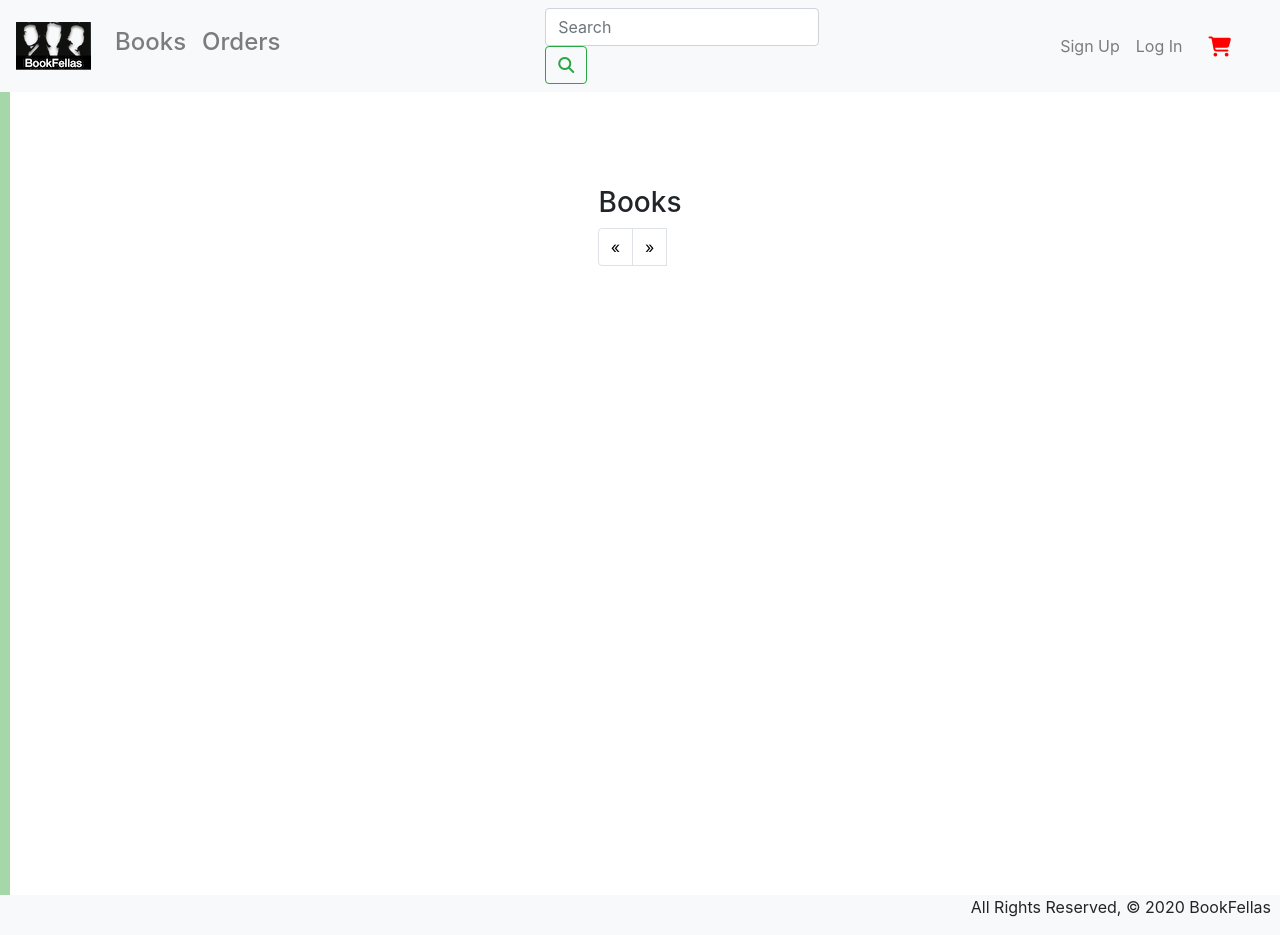
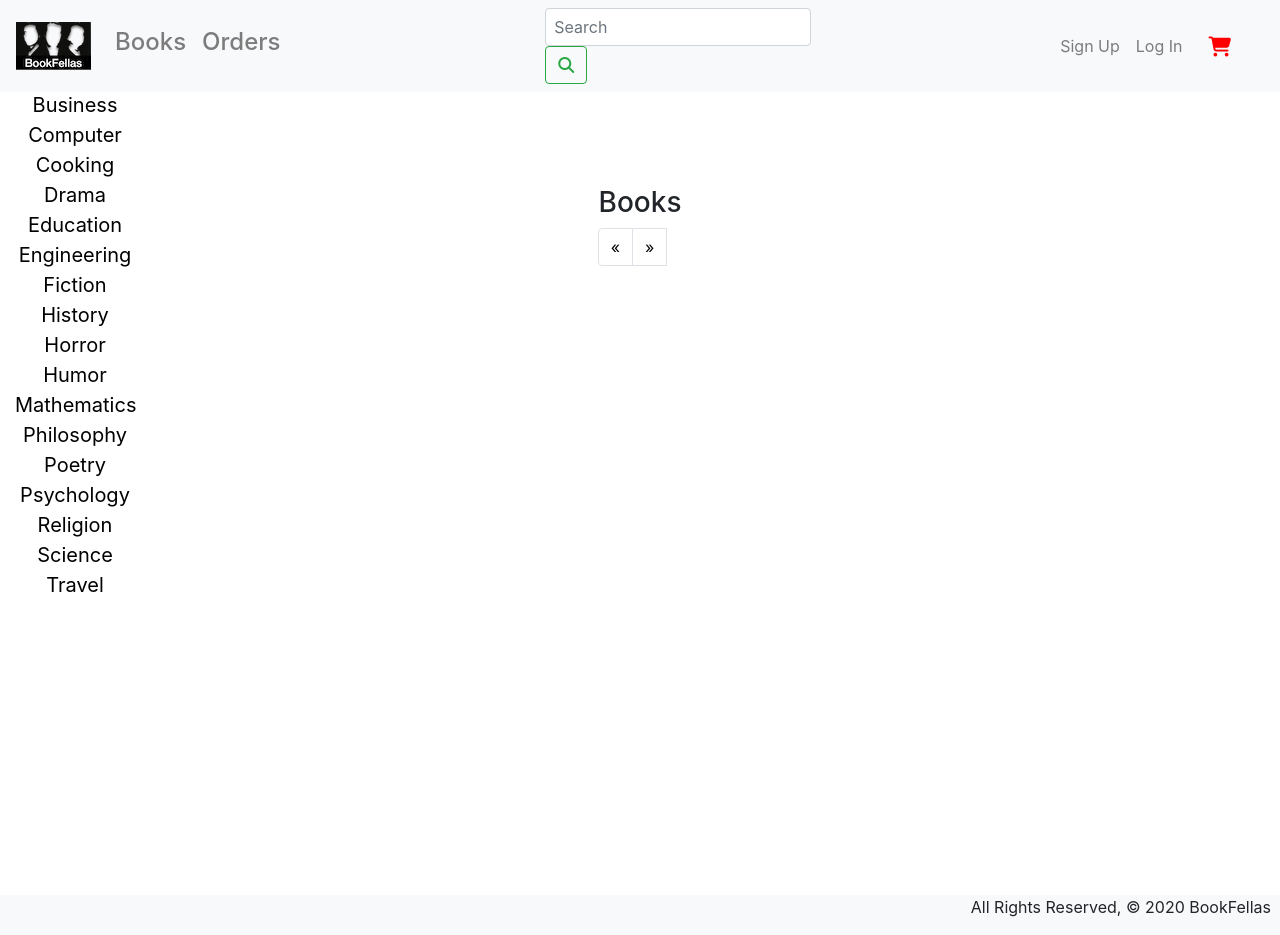
Before and after one commit to BookFellas/book-fellas, a Django app: page /books/ in a window 1280 px wide. Run offline with Django 3.2, Linux system fonts and the light colour scheme; data that the repository does not hold is empty; parts of the project's set-up code (start-up, migrations or seed data) failed here and were passed over; some libraries are stand-ins or nearby versions.

Commit message:
fix some templates

```diff
--- a/main_app/static/css/style.css
+++ b/main_app/static/css/style.css
@@ -43,7 +43,7 @@ ul {
 
 .card {
     border: none;
-    max-width: 600px;
+    max-width: 50vw;
     margin-top: 50px;
 }
 
@@ -175,8 +175,8 @@ h1 {
 
 #mySidenav p {
     position: fixed;
-    left: -140px;
     transition: 0.3s;
+    left: 0;
     padding: 15px;
     width: 150px;
     height: 100vh;
@@ -187,20 +187,20 @@ h1 {
 }
 
 #mySidenav a {
-    color: rgb(0, 83, 7);
+
 }
 
 #mySidenav a:hover {
-    color: rgb(0, 192, 48);
+    color: #224455;
 }
 
 #mySidenav p:hover {
-    left: 0;
+
 }
 
 #about {
     top: 75px;
-    background-color: rgba(76, 175, 79, 0.493);
+    background-color: rgba(0,0,0,0);
     margin: auto;
 }
 
@@ -218,3 +218,6 @@ input.inside-btn {
     background-color: rgba(0,0,0,0);
     border: none;
 }
+.form-control {
+    width: 100%;
+}
--- a/main_app/templates/base.html
+++ b/main_app/templates/base.html
@@ -27,7 +27,7 @@
             <li class="navbar-nav"><a class="nav-link" href="{% url 'index' %}"><h4>Books</h4></a></li>
             <li class="navbar-nav"><a class="nav-link" href="{% url 'orders_index' %}"><h4>Orders</h4></a></li>
             <form class="form-inline my-2 my-lg-0" action="/search/?q=" method="GET">
-                <input class="form-control mr-sm-2" type="text" name="q" placeholder="Search" aria-label="Search" required>
+                <input class="form-control d-flex p-2" type="text" name="q" placeholder="Search" aria-label="Search" required>
                 <button class="btn btn-outline-success my-2 my-sm-0" type="submit"><i class="fas fa-search"></i></button>
             </form>
             <ul class="navbar-nav">
@@ -58,9 +58,10 @@
     <div class="alert alert-success alert-dismissible fade show" role="alert">
         This is a success alert—check it out!
     </div>
-    <main class="container">
+    <div class="container">
         {% if sidebar %}
             <div id="mySidenav" class="sidenav">
+
                 <p id="about">
                     <a href="{% url 'search' %}?q=Business">Business</a><br>
                     <a href="{% url 'search' %}?q=Computer">Computer</a><br>
@@ -84,7 +85,7 @@
         {% endif %}
         {% block content %}
         {% endblock %}
-    </main>
+    </div>
     <footer class="footer bg-light">
         <div class="text-right">All Rights Reserved, &copy; 2020 BookFellas &nbsp;</div>
     </footer>
--- a/main_app/templates/profiles/index.html
+++ b/main_app/templates/profiles/index.html
@@ -1,9 +1,9 @@
 {% extends 'base.html' %}
 {% block content %}
 
-    <div class="card row">
+    <div class="card">
         <h4 class="card-header">Hello {{ user.profile.user }}</h4>
-			<div class="card-body">
+			<div class="card-body" id="profile-card">
 				<p class="card-text"><strong>Phone:&nbsp</strong> {{ user.profile.phone }}</p>
 				<p class="card-text"><strong>Address:&nbsp</strong> {{ user.profile.address }}</p>
 				<p class="card-text"><strong>Post Code:&nbsp</strong>{{ user.profile.postal_code }}</P>
```
